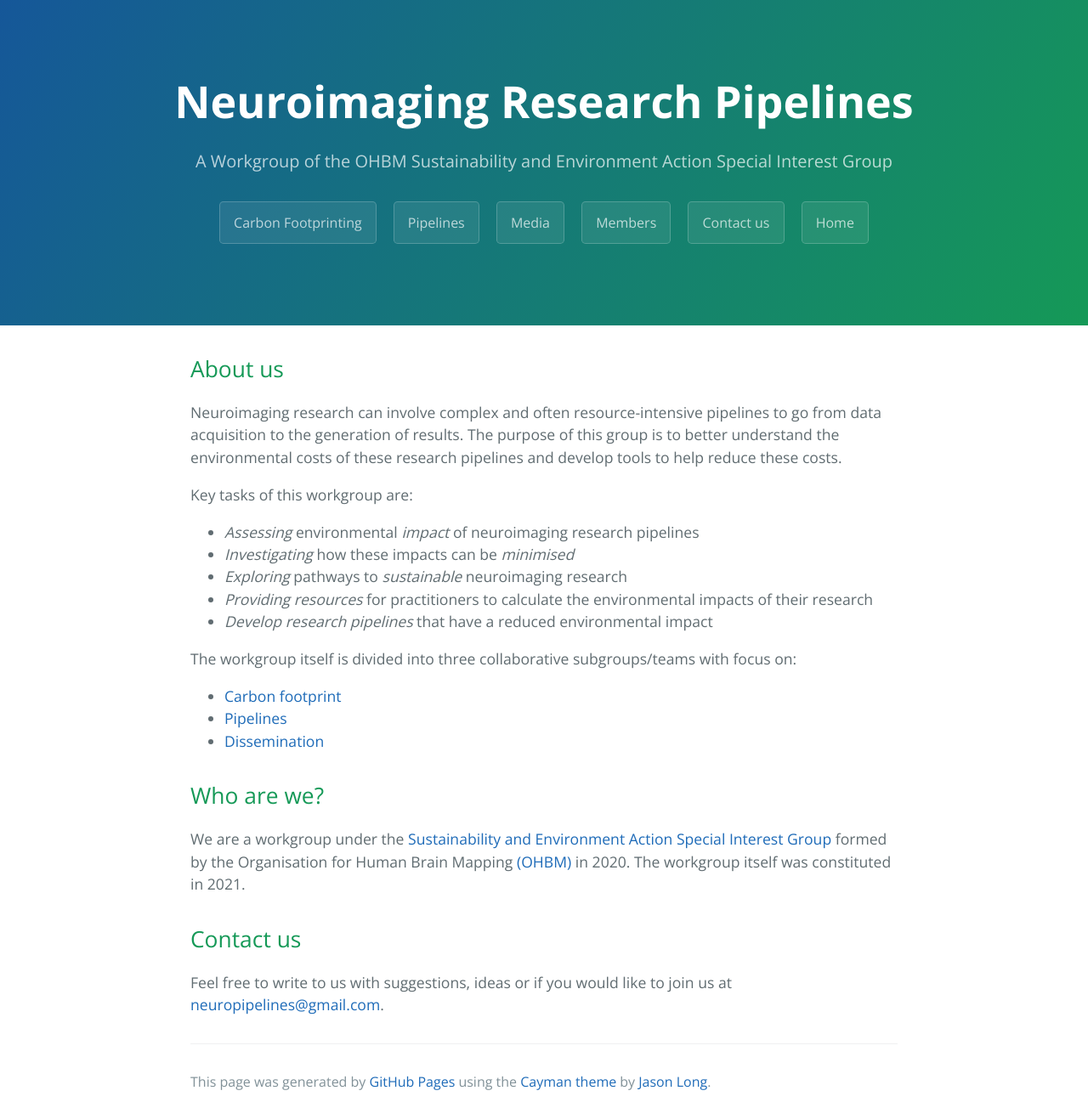
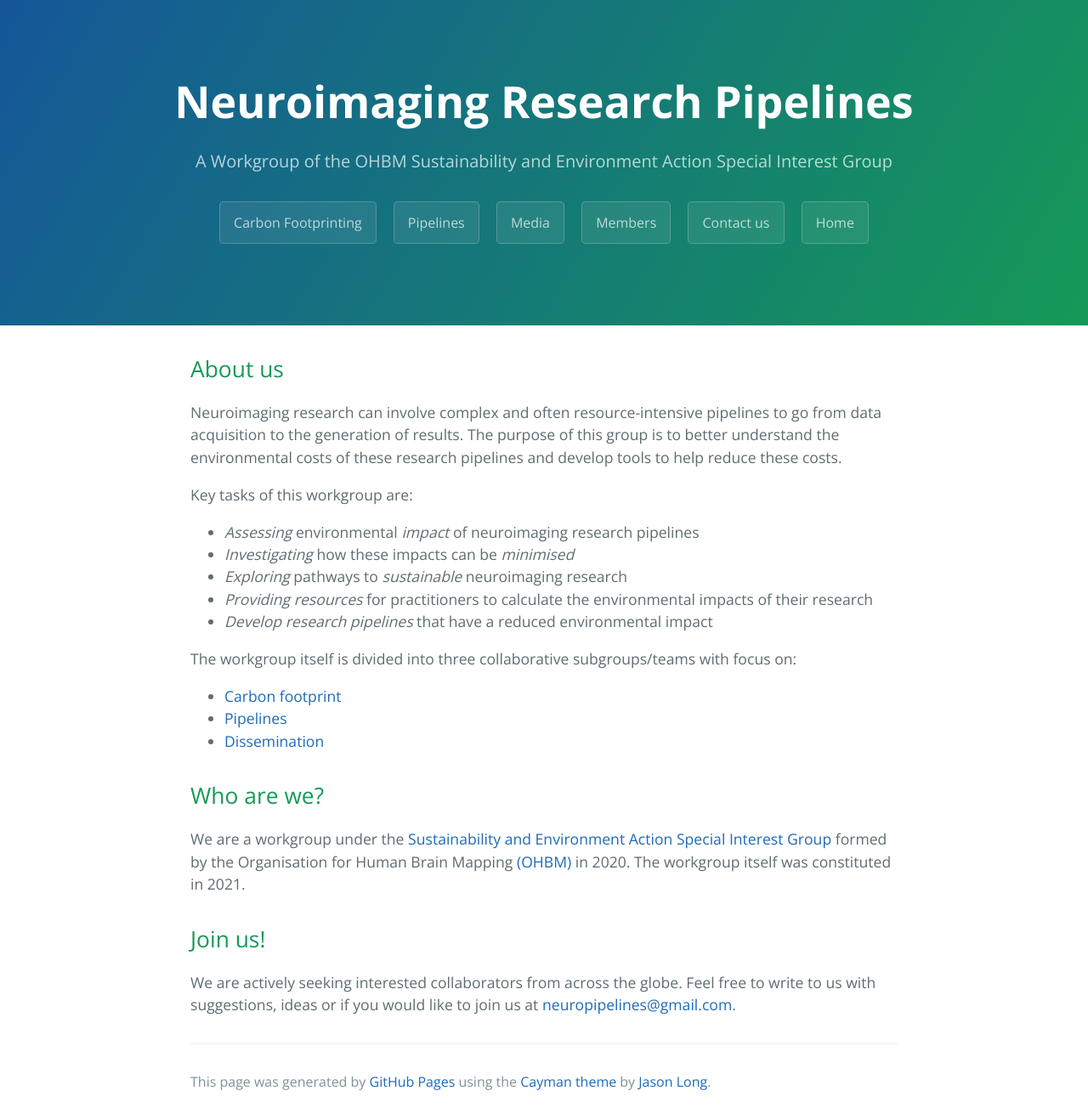
Before and after one commit to neuropipelines/neuropipelines.github.io, a Jekyll site: the page built from index.md, in a window 1280 px wide. Shown: the whole page at 85% size. Built offline with Jekyll 4.4.1, drawn with Linux system fonts in a browser that asks for light colours.

Commit message:
Include join us on home page

```diff
--- a/index.md
+++ b/index.md
@@ -24,6 +24,6 @@
 
 We are a workgroup under the [Sustainability and Environment Action Special Interest Group](https://ohbm-environment.org/) formed by the Organisation for Human Brain Mapping [(OHBM)](https://www.humanbrainmapping.org/) in 2020. The workgroup itself was constituted in 2021.
 
-## Contact us
+## Join us!
 
-Feel free to write to us with suggestions, ideas or if you would like to join us at <neuropipelines@gmail.com>.
+We are actively seeking interested collaborators from across the globe. Feel free to write to us with suggestions, ideas or if you would like to join us at <neuropipelines@gmail.com>.
```
